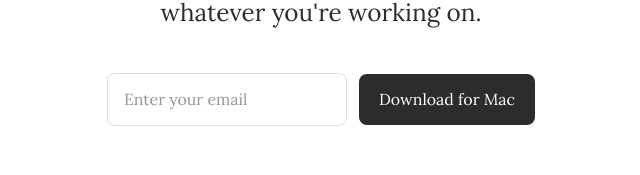
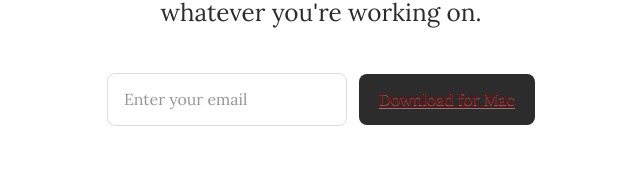
Before and after one commit to perbhat/website, a Next.js app: page /shepherd in a window 1280 px wide. Shown: the part 314-489 px from the top of the page, without its empty margins (319-959 px from the left). Built offline with nearby package versions, Linux system fonts and the light colour scheme.

Commit message:
Link Download for Mac button to GitHub Release dmg
Co-Authored-By: Claude Opus 4.6 (1M context) <noreply@anthropic.com>

```diff
--- a/app/shepherd/page.tsx
+++ b/app/shepherd/page.tsx
@@ -25,9 +25,12 @@ export default function ShepherdPage() {
             placeholder="Enter your email"
             className="px-4 py-3 border border-[#ddd] rounded-lg text-[0.95em] w-[240px] outline-none focus:border-[#999] transition-colors font-[var(--font-lora)] text-[#2C2C2C]"
           />
-          <button className="px-5 py-3 bg-[#2C2C2C] text-white rounded-lg text-[0.95em] font-[var(--font-lora)] cursor-pointer hover:bg-[#444] transition-colors whitespace-nowrap">
+          <a
+            href="https://github.com/perbhat/website/releases/download/shepherd-v1.0/Shepherd.dmg"
+            className="px-5 py-3 bg-[#2C2C2C] text-white rounded-lg text-[0.95em] font-[var(--font-lora)] cursor-pointer hover:bg-[#444] transition-colors whitespace-nowrap no-underline hover:text-white"
+          >
             Download for Mac
-          </button>
+          </a>
         </div>
 
         <div className="mt-14 flex flex-wrap justify-center gap-x-10 gap-y-4 max-w-[520px]">
```
